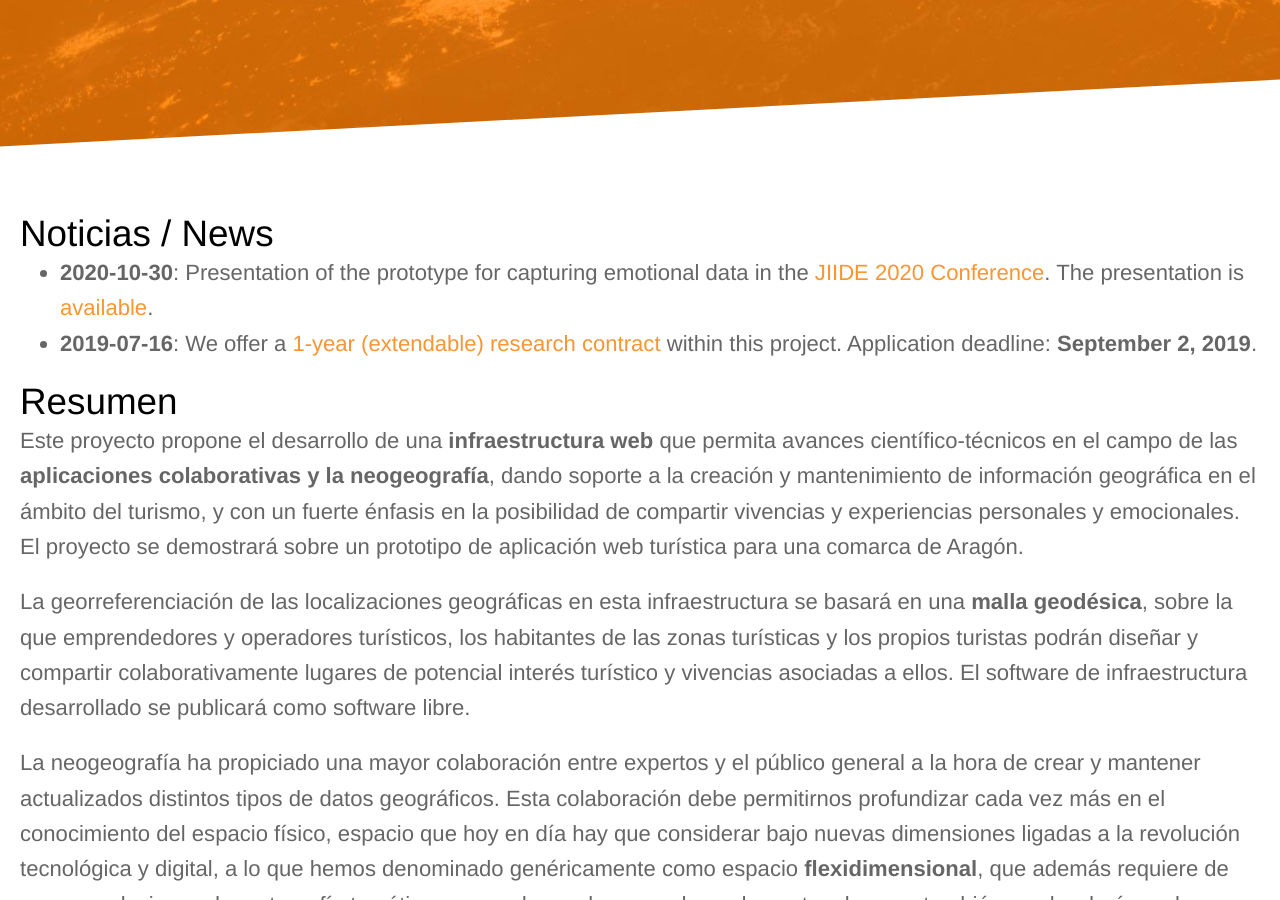
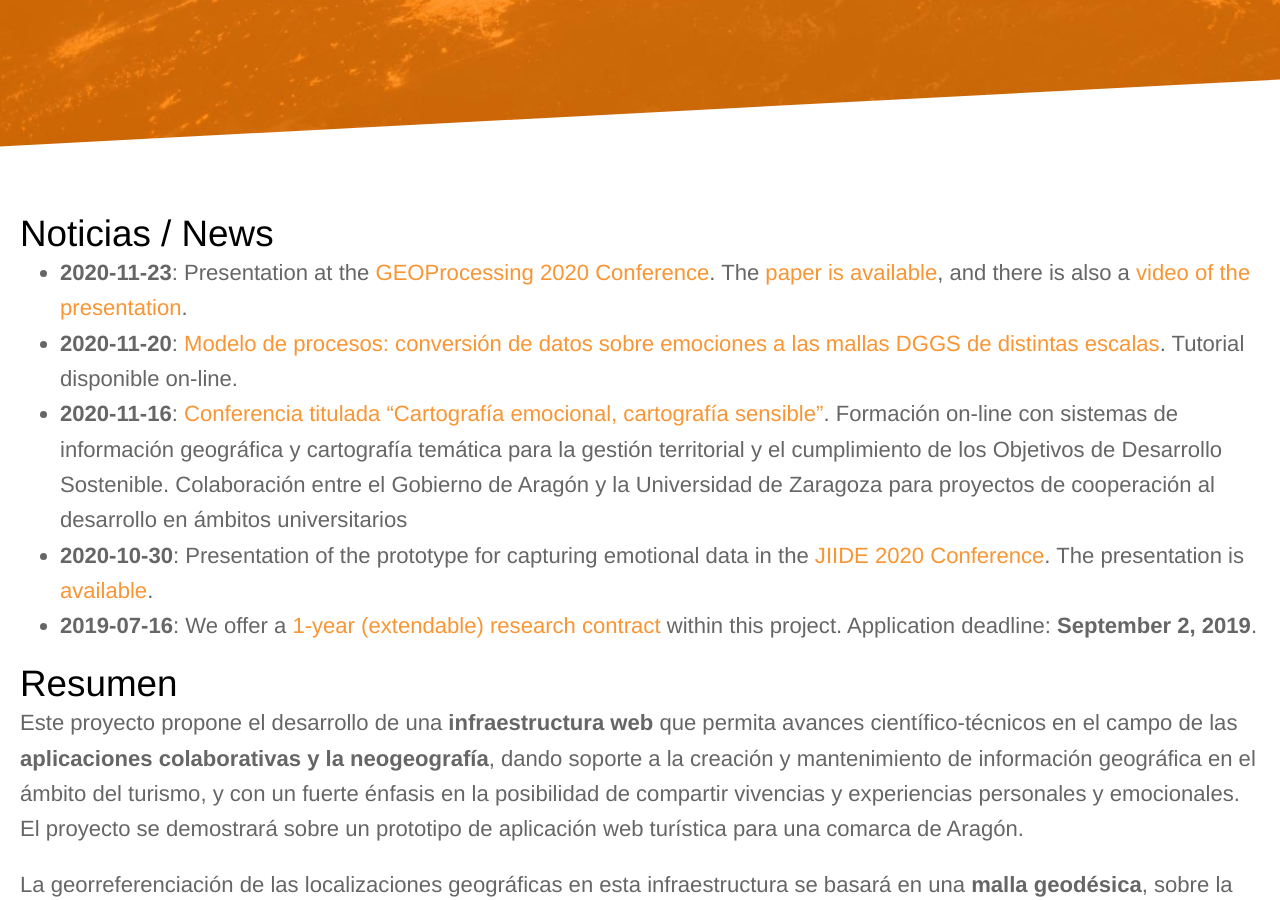
Before and after one commit to IAAA-Lab/IAAA-Lab.github.io, a Jekyll site: the page built from _projects/colabotur.md, in a window 1280 px wide and 900 px high, scrolled down 442 px. Built offline with Jekyll 4.4.1, drawn with Linux system fonts in a browser that asks for light colours.

Commit message:
Actualización con más resultados del proyecto.

```diff
--- a/_projects/colabotur.md
+++ b/_projects/colabotur.md
@@ -10,6 +10,9 @@ layout: project_website_page
 
 # Noticias / News
 
+- **2020-11-23**: Presentation at the [GEOProcessing 2020 Conference](https://www.iaria.org/conferences2020/GEOProcessing20.html). The [paper is available](https://www.thinkmind.org/index.php?view=article&articleid=geoprocessing_2020_1_140_30091), and there is also a [video of the presentation](https://youtu.be/NJLLUI9oOG4).
+- **2020-11-20**: [Modelo de procesos: conversión de datos sobre emociones a las mallas DGGS de distintas escalas](https://youtu.be/-CSIoGyw_s8). Tutorial disponible on-line.
+- **2020-11-16**: [Conferencia titulada "Cartografía emocional, cartografía sensible"](https://youtu.be/N9UAcAJcOVI). Formación on-line con sistemas de información geográfica y cartografía temática para la gestión territorial y el cumplimiento de los Objetivos de Desarrollo Sostenible. Colaboración entre el Gobierno de Aragón y la Universidad de Zaragoza para proyectos de cooperación al desarrollo en ámbitos universitarios
 - **2020-10-30**: Presentation of the prototype for capturing emotional data in the [JIIDE 2020 Conference](https://www.dgterritorio.gov.pt/jiide2020/Default.aspx). The presentation is [available](https://www.dgterritorio.gov.pt/jiide2020/pdfs/apresentacoes/JIIDE2020_Sessao_10_UMER_Muhammad.pdf).
 - **2019-07-16**: We offer a [1-year (extendable) research contract]({{site.baseurl}}/2019/07/16/research-contract-colabotur/) within this project. Application deadline: **September 2, 2019**.
 
```
